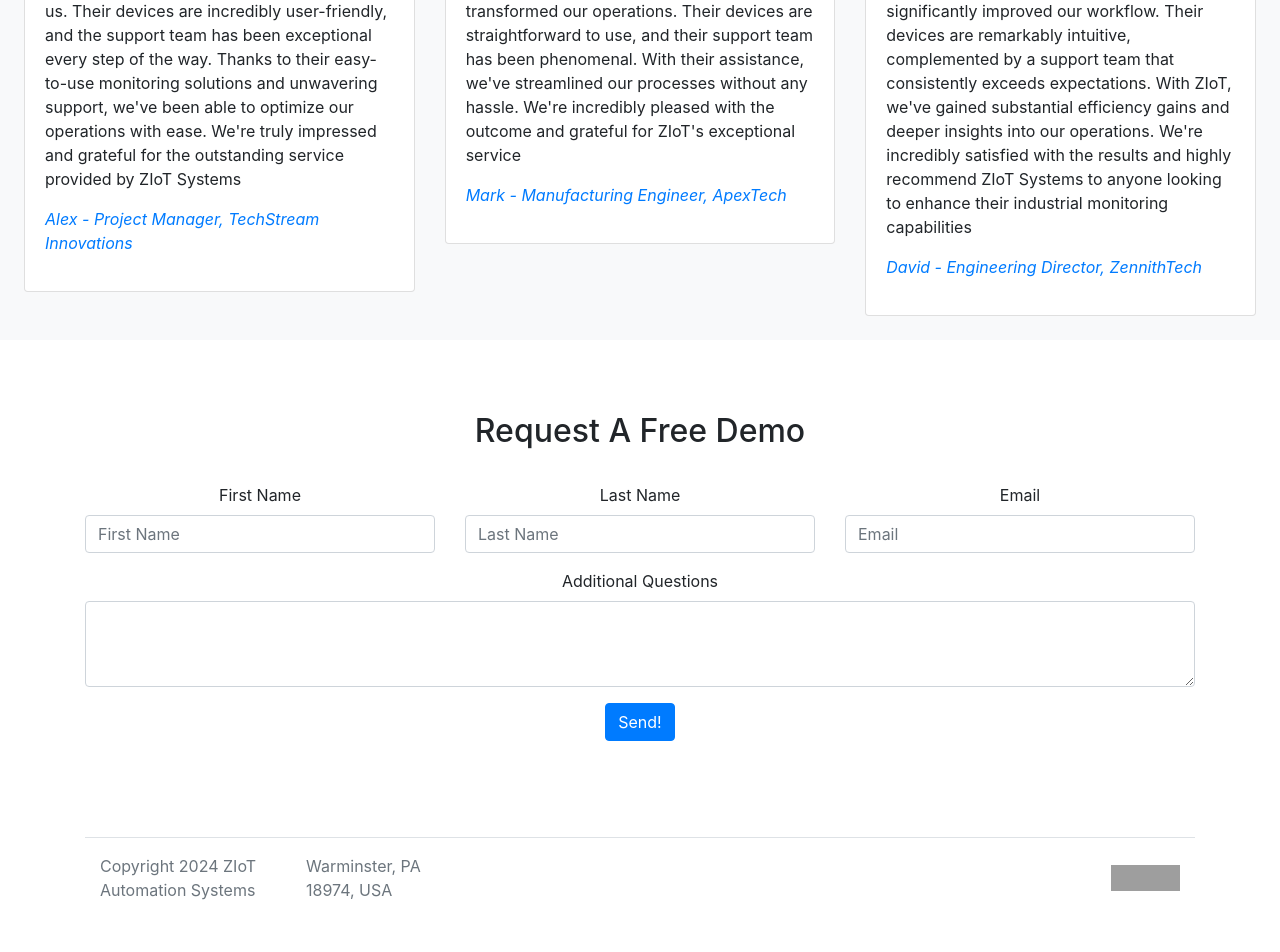
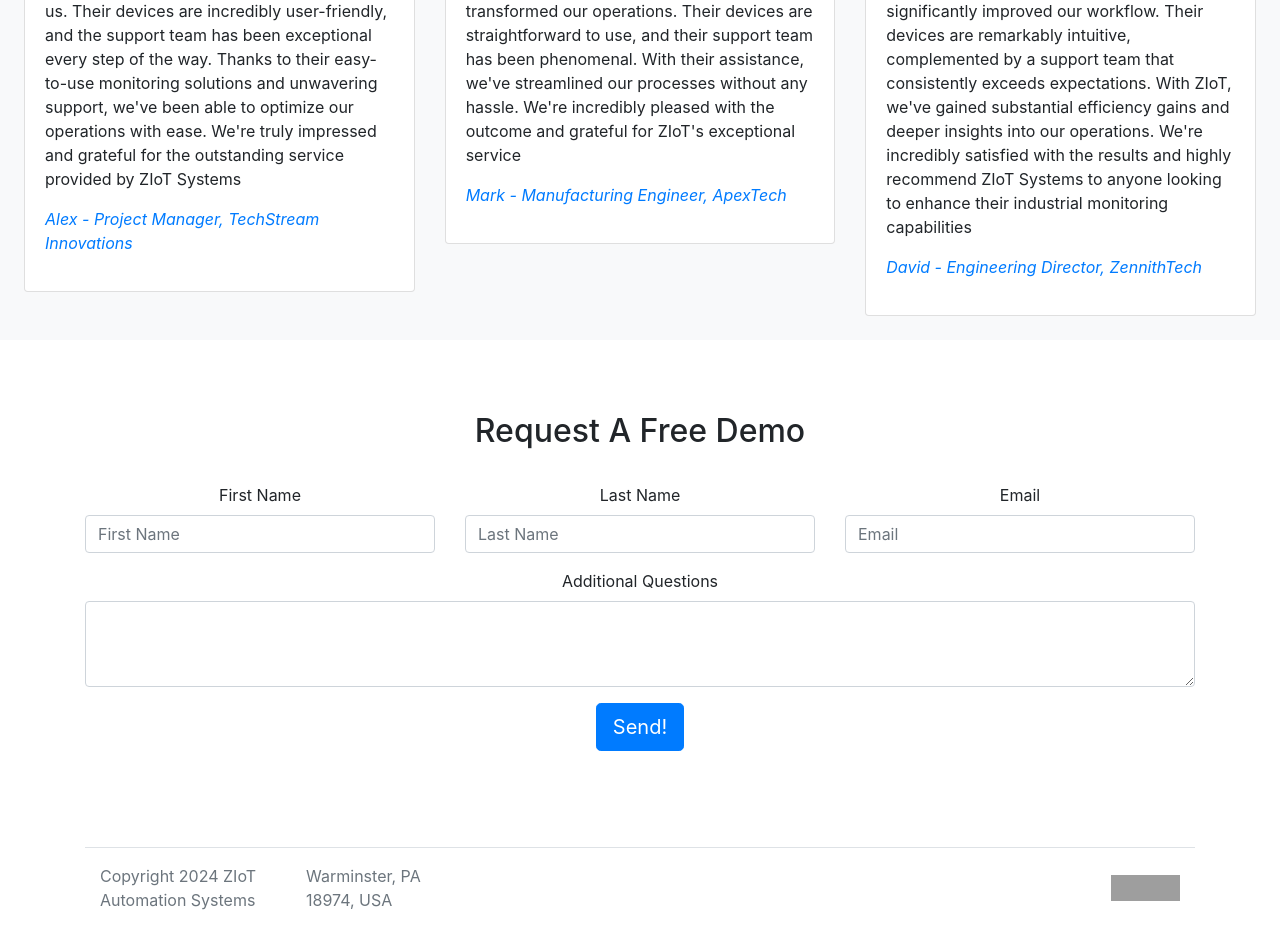
Before and after one commit to ZIoT-Systems/ZIoT-Systems.github.io, a Jekyll site: the page built from README.md, in a window 1280 px wide. Shown: the part 2324-3276 px from the top of the page. Built offline with Jekyll 4.4.1, drawn with Linux system fonts in a browser that asks for light colours; our own code applies the rules of GitHub Pages for plain Markdown files; grey boxes are pictures that could not be loaded.

Commit message:
content updates

```diff
--- a/_layouts/default.html
+++ b/_layouts/default.html
@@ -261,7 +261,7 @@
                         <label for="exampleFormControlTextarea1">Additional Questions</label>
                         <textarea class="form-control" id="inputTextarea1" name="message" rows="3"></textarea>
                     </div>
-                    <input class="btn btn-primary" type="submit" value="Send!">
+                    <input class="btn btn-primary btn-lg" type="submit" value="Send!">
                 </form>
             </div>
             <br>
```
